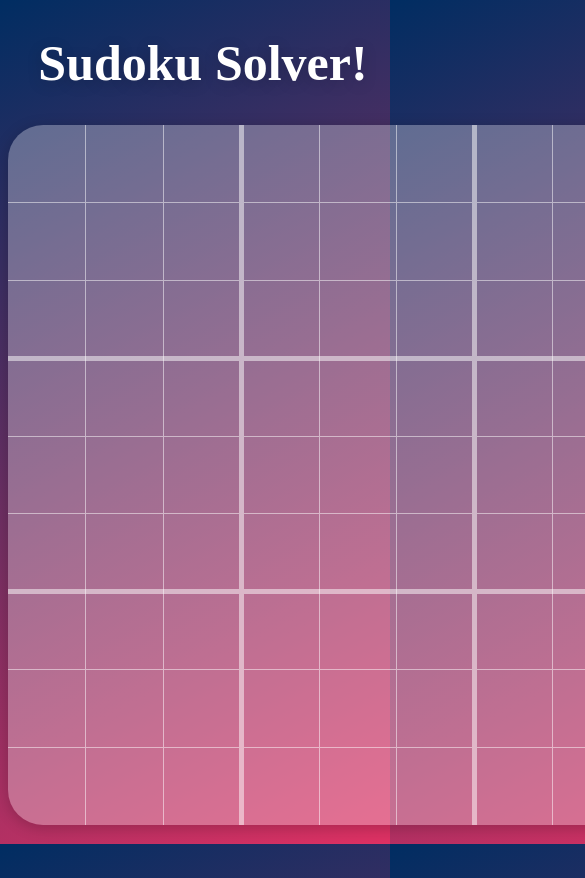
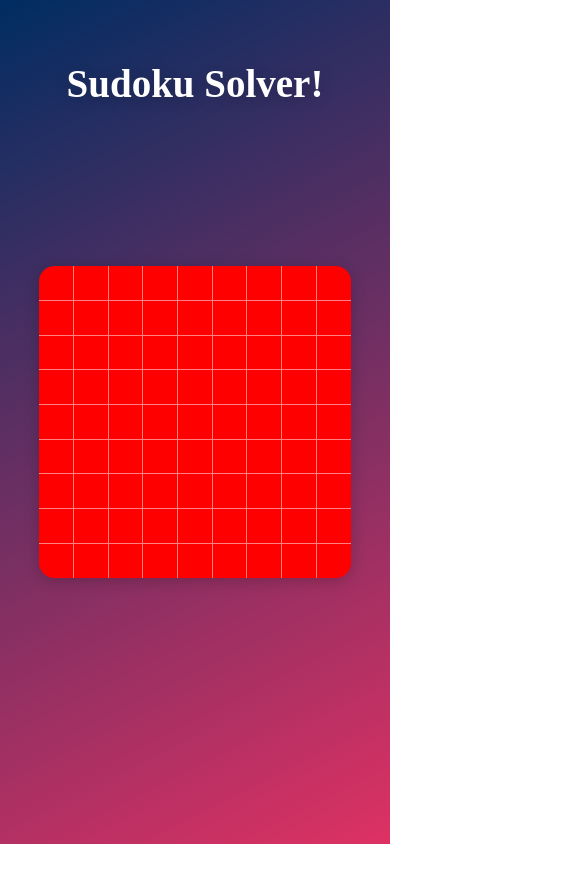
Before and after one commit to vczero98/sudoku-solver, a Next.js app: page / in a window 390 px wide. Shown: the top 878 px of the page, 585 px wide, since content can reach past the window. After the commit the page ends 844 px from the top, so only its background shows below. Built offline with nearby package versions, Linux system fonts and the light colour scheme; a web font is replaced by a local one.

Commit message:
Make responsive for all devices

```diff
--- a/components/Main.js
+++ b/components/Main.js
@@ -6,23 +6,102 @@ import styled from "styled-components";
 import NumberSelect from "./NumberSelect";
 import SudokuBoard from "./SudokuBoard";
 
+const Container = styled.div`
+  height: 100vh;
+  width: 100%;
+  margin: 0 auto;
+  position: absolute;
+`;
+
 const Title = styled.h1`
   font-size: 50px;
   text-align: center;
   text-shadow: 0px 3px 15px rgba(0, 0, 0, 0.2);
+  line-height: 50px;
+  margin: 0;
+  font-size: 10vh;
+
+  /* Landscape */
+  @media (min-aspect-ratio: 16/9) {
+    font-size: 10vh;
+  }
+
+  /* Portrait */
+  @media (max-aspect-ratio: 3/4) {
+    font-size: 10vw;
+  }
 `;
 
 const BoardContainer = styled.div`
-  height: 700px;
-  width: 700px;
-  /* padding: 20px; */
+  aspect-ratio: 1;
   background: rgb(255, 255, 255, 0.3);
-  margin: 0 auto;
   border-radius: 5%;
-  position: relative;
   box-shadow: 0px 3px 15px rgba(0, 0, 0, 0.2);
   box-sizing: border-box;
   overflow: hidden;
+  height: 60vh;
+
+  /* Landscape */
+  @media (min-aspect-ratio: 16/9) {
+    height: 80%;
+    background: #9af; /* blue */
+  }
+
+  /* Portrait */
+  @media (max-aspect-ratio: 3/4) {
+    background: red;
+    height: auto;
+    width: 80%;
+  }
+`;
+
+const HeaderContainer = styled.div`
+  position: absolute;
+  display: flex;
+  justify-content: center;
+  align-items: center;
+  width: 100%;
+  /* top: 5%; */
+  height: 20vh;
+
+  /* Landscape */
+  @media (min-aspect-ratio: 16/9) {
+    top: 0;
+    height: 50%;
+    width: 50%;
+  }
+`;
+
+const BodyContainer = styled.div`
+  position: absolute;
+  display: flex;
+  justify-content: center;
+  align-items: center;
+  height: 100%;
+  width: 100%;
+  top: 0;
+  right: 0;
+
+  /* Landscape */
+  @media (min-aspect-ratio: 16/9) {
+    width: 50%;
+  }
+`;
+
+const FooterContainer = styled.div`
+  position: absolute;
+  display: flex;
+  justify-content: center;
+  align-items: center;
+  width: 100%;
+  height: 20vh;
+  bottom: 0;
+
+  /* Landscape */
+  @media (min-aspect-ratio: 16/9) {
+    height: 50%;
+    width: 50%;
+  }
 `;
 
 const Main = () => {
@@ -104,9 +183,12 @@ const Main = () => {
   );
 
   return (
-    <>
+    <Container>
+      <HeaderContainer>
         <Title>Sudoku Solver!</Title>
+      </HeaderContainer>
 
+      <BodyContainer>
         <BoardContainer>
           {selectingSquareValue ? (
             <NumberSelect onValueSelect={onNumberSelectClick} />
@@ -117,7 +199,10 @@ const Main = () => {
             />
           )}
         </BoardContainer>
-    </>
+      </BodyContainer>
+
+      <FooterContainer>{/* <button>Reset board</button> */}</FooterContainer>
+    </Container>
   );
 };
 
--- a/components/NumberSelect.js
+++ b/components/NumberSelect.js
@@ -1,4 +1,4 @@
-import React, { useEffect, useMemo, useState } from "react";
+import React, { useMemo } from "react";
 import styled from "styled-components";
 
 const Table = styled.table`
@@ -12,19 +12,32 @@ const Table = styled.table`
 
 const TR = styled.tr`
   &:not(:first-child) {
-    border-top: 5px solid rgba(255, 255, 255, 0.5);
+    border-top: 0.5vh solid rgba(255, 255, 255, 0.5);
+  }
+
+  /* Portrait */
+  @media (max-aspect-ratio: 3/4) {
+    &:not(:first-child) {
+      border-top-width: 0.5vw;
+    }
   }
 `;
 
 const TD = styled.td`
-  font-size: 80px;
   text-align: center;
   vertical-align: center;
   height: 20px;
   position: relative;
 
   &:not(:first-child) {
-    border-left: 5px solid rgba(255, 255, 255, 0.5);
+    border-left: 0.5vh solid rgba(255, 255, 255, 0.5);
+  }
+
+  /* Portrait */
+  @media (max-aspect-ratio: 3/4) {
+    &:not(:first-child) {
+      border-left-width: 0.5vw;
+    }
   }
 `;
 
@@ -43,6 +56,12 @@ const SquareButton = styled.button`
   position: absolute;
   top: 0;
   left: 0;
+  font-size: 10vh;
+
+  /* Portrait */
+  @media (max-aspect-ratio: 3/4) {
+    font-size: 10vw;
+  }
 `;
 
 const NumberSelect = ({ onValueSelect }) => {
--- a/components/SudokuBoard.js
+++ b/components/SudokuBoard.js
@@ -12,11 +12,22 @@ const Table = styled.table`
 
 const TR = styled.tr`
   &:not(:first-child) {
-    border-top: 1px solid rgba(255, 255, 255, 0.5);
+    border-top: 0.1vh solid rgba(255, 255, 255, 0.5);
   }
 
   &:nth-child(3n + 1) {
-    border-width: 5px;
+    border-width: 0.5vh;
+  }
+
+  /* Portrait */
+  @media (max-aspect-ratio: 3/4) {
+    &:not(:first-child) {
+      border-top-width: 0.1vw;
+    }
+
+    &:nth-child(3n + 1) {
+      border-width: 0.5vw;
+    }
   }
 `;
 
@@ -28,11 +39,22 @@ const TD = styled.td`
   height: 20px;
 
   &:not(:first-child) {
-    border-left: 1px solid rgba(255, 255, 255, 0.5);
+    border-left: 0.1vh solid rgba(255, 255, 255, 0.5);
   }
 
   &:nth-child(3n + 1) {
-    border-width: 5px;
+    border-width: 0.5vh;
+  }
+
+  /* Portrait */
+  @media (max-aspect-ratio: 3/4) {
+    &:not(:first-child) {
+      border-left-width: 0.1vw;
+    }
+
+    &:nth-child(3n + 1) {
+      border-width: 0.5vw;
+    }
   }
 `;
 
@@ -52,6 +74,7 @@ const SquareButton = styled.button`
   top: 0;
   left: 0;
   color: rgba(255, 255, 255, 0.5);
+  font-size: 4vh;
 
   ${({ isValue }) =>
     isValue &&
@@ -59,6 +82,11 @@ const SquareButton = styled.button`
       color: white;
       background: rgba(255, 255, 255, 0.2);
     `};
+
+  /* Portrait */
+  @media (max-aspect-ratio: 3/4) {
+    font-size: 4vw;
+  }
 `;
 
 const SudokuBoard = ({ boardState, onSquareClick }) => {
--- a/src/pages/index.js
+++ b/src/pages/index.js
@@ -6,7 +6,7 @@ export default function Home() {
   return (
     <>
       <Head>
-        <title>Create Next App</title>
+        <title>Sudoku Solver!</title>
         <meta name="description" content="Generated by create next app" />
         <meta name="viewport" content="width=device-width, initial-scale=1" />
         <link rel="icon" href="/favicon.ico" />
--- a/src/styles/globals.css
+++ b/src/styles/globals.css
@@ -1,11 +1,18 @@
 @import url('https://fonts.googleapis.com/css2?family=Alkatra&display=swap');
 
+html {
+  position: relative;
+  height: 100vh;
+}
+
 html, body {
-  height: 100%;
   width: 100%;
+  margin: 0;
 }
 
 body {
+  height: 100%;
+  position: absolute;
   font-family: 'Alkatra';
   background: rgb(0,45,98);
   background: linear-gradient(153deg, rgba(0,45,98,1) 0%, rgba(222,49,99,1) 100%);
```
Also changed, not shown: 1 other file (tests, documents, lock files or other folders). Lines whose indentation alone changed are shown as unchanged.
